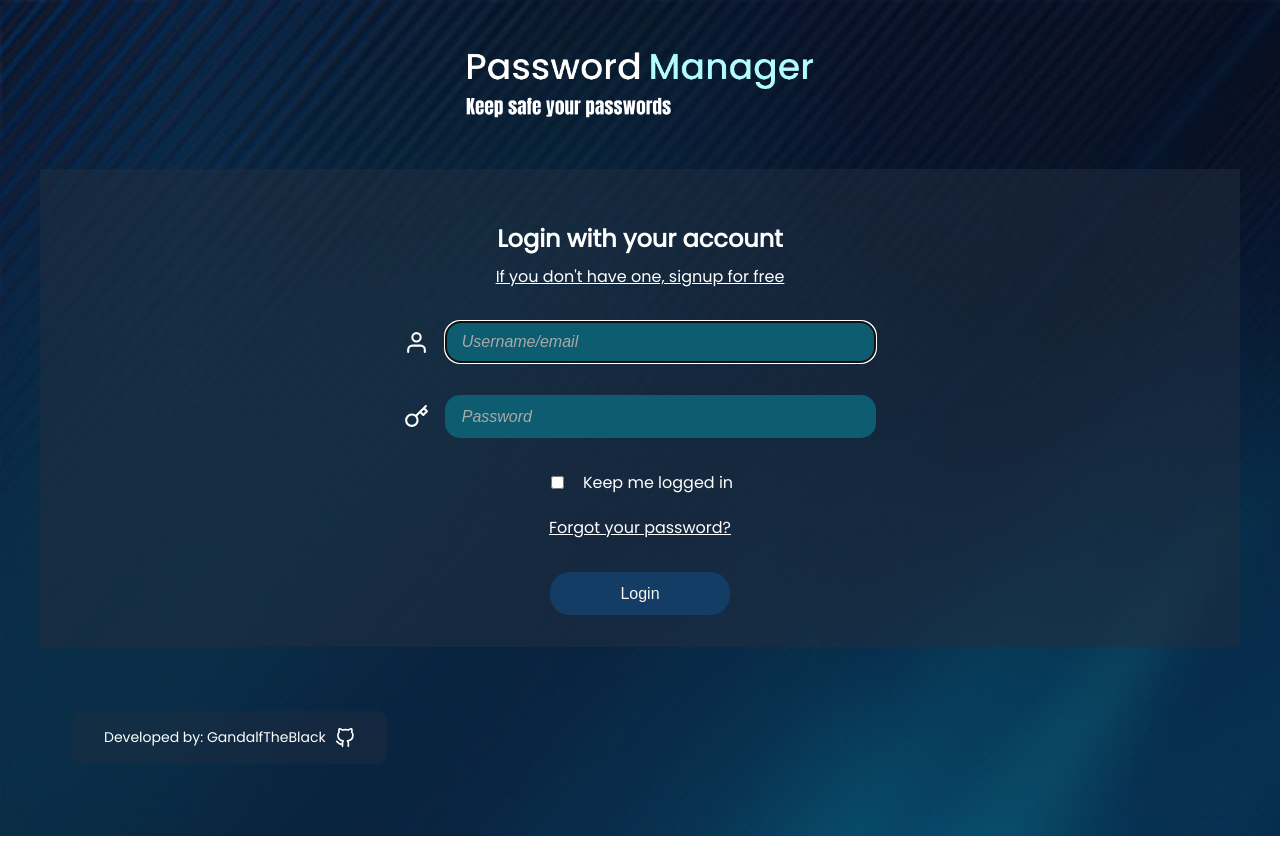
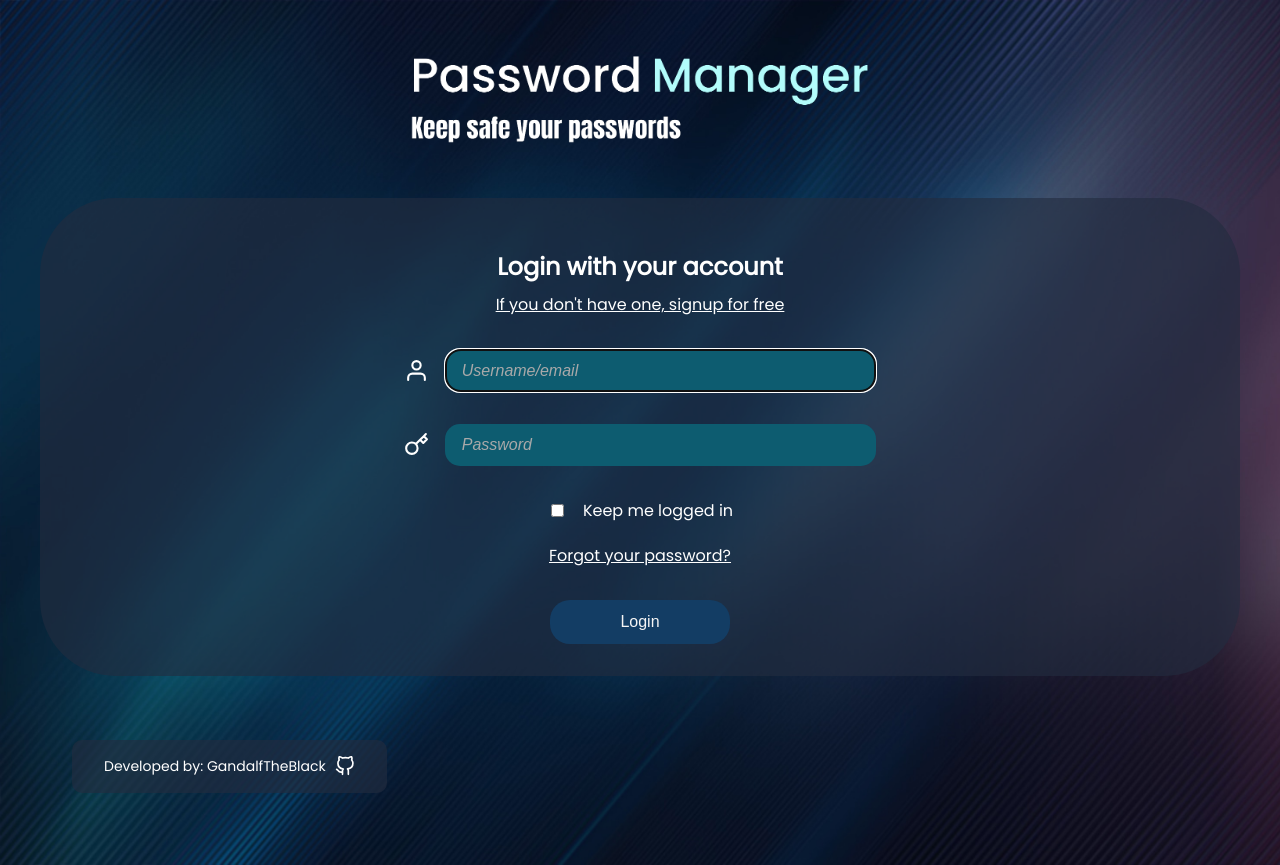
Before and after one commit to GandalfTheBlack16/password-manager, a React (Vite) app: page /login in a window 1280 px wide. Before the commit the page ends 836 px from the top, so only its background shows below. Built offline with nearby package versions, Linux system fonts and the light colour scheme; no server answers.

Commit message:
Ligth restyling

```diff
--- a/src/App.css
+++ b/src/App.css
@@ -1,5 +1,6 @@
 body {
   background-image: url(assets/background.jpg);
+  background-size: cover;
   color: white;
   font-family: 'Open Sans', sans-serif;
   font-family: 'Poppins', sans-serif;
@@ -18,19 +19,21 @@ body {
 }
 
 main {
-  background-color: #232d3f82;
+  background-color: #232d3f9e;
   min-width: 70%;
   padding: 2rem;
   display: flex;
   flex-direction: column;
+  border-radius: 76px;
 }
 
-.logo {
-  margin: auto;
-  width: 350px;
+.logo-home {
+  width: 460px;
 }
 
-input[type=text], input[type=password], input[type=email] {
+input[type=text],
+input[type=password],
+input[type=email] {
   background-color: #0d5c70;
   border: 1px solid transparent;
   border-radius: 15px;
@@ -69,9 +72,10 @@ button:disabled:hover {
   main {
     padding: 1rem;
     font-size: 12px;
+    border-radius: 38px;
   }
 
-  .logo {
+  .logo-home {
     width: 100%;
   }
 
@@ -97,7 +101,8 @@ a {
   color: white;
 }
 
-h2,h3 {
+h2,
+h3 {
   margin-block-end: .5rem;
 }
 
--- a/src/components/footer/Footer.css
+++ b/src/components/footer/Footer.css
@@ -1,7 +1,7 @@
 footer {
     width: fit-content;
     margin: 2rem;
-    background-color: #232d3f63;
+    background-color: #232d3f9e;
     padding: 1rem 2rem;
     border-radius: 10px;
     transition: all 0.4s;
@@ -11,7 +11,7 @@ footer:hover {
     cursor: pointer;
     padding-right: 50px;
     background-color: #0d5c707e;
-    border: transparent;
+    border: solid 1.5px #232d3f9e;
 }
 
 footer a {
--- a/src/components/header/Header.css
+++ b/src/components/header/Header.css
@@ -1,15 +1,16 @@
 header {
   display: flex;
-  position: sticky;
   justify-content: space-between;
   align-items: center;
   flex-direction: row;
   padding: 1rem 2rem;
-  background-color: #232d3f82;
+  background-color: #232d3f9e;
+  border-radius: 76px;
 }
 
 .logo {
   width: 30%;
+  padding: 0 2em;
 }
 
 .logo img {
@@ -49,9 +50,11 @@ header {
   .logo img {
     width: 240px;
   }
+
   .main_menu {
     gap: .7rem;
   }
+
   .menu_item {
     font-size: 12px;
     padding: .4rem 1rem;
@@ -63,16 +66,20 @@ header {
     flex-direction: column;
     gap: .2rem;
     padding: .8rem;
+    border-radius: 38px;
   }
+
   .logo img {
     width: 180px;
   }
+
   .main_menu {
     flex-direction: row;
     align-items: center;
     justify-content: space-between;
     gap: 1rem;
   }
+
   .menu_item {
     padding: .5rem 1rem;
   }
--- a/src/layouts/PublicPageLayout.tsx
+++ b/src/layouts/PublicPageLayout.tsx
@@ -19,7 +19,7 @@ export function PublicPageLayout ({ children, hiddenFooter }: Props) {
     return (
         <>
             <Link to='/login'>
-                <img src={logo} className='logo'/>
+                <img src={logo} className='logo-home'/>
             </Link>
             <main>
                 { children }
```
